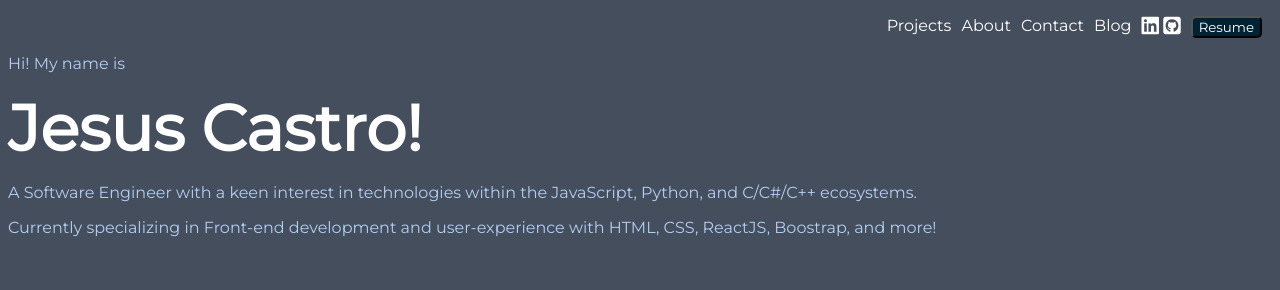
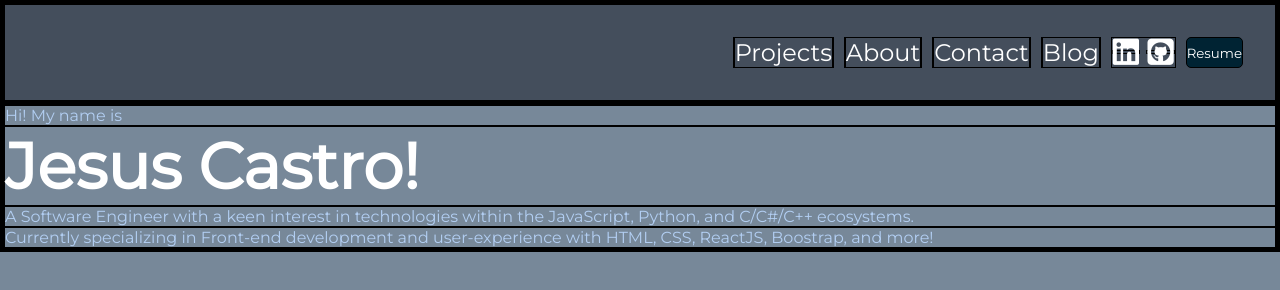
Before and after one commit to jcast24/portfolio, a plain HTML site: page index.html in a window 1280 px wide. Drawn offline with Linux system fonts and the light colour scheme.

Commit message:
updated navbar

```diff
--- a/styles.css
+++ b/styles.css
@@ -1,5 +1,8 @@
 * {
     box-sizing: border-box;
+    margin: 0;
+    padding: 0;
+    border: 1px solid black !important;
 }
 
 *,
@@ -14,20 +17,18 @@ html {
 
 body {
     font-family: "Montserrat", "Hind";
-    /* background-color: #deefe7; */
-    background-color: #444e5c;
-    /* margin: 0;
-      padding: 0; */
+    background-color: lightslategray;
 }
 
 /* Nav Bar */
 ul {
+    background-color: #444e5c;
     display: flex;
     list-style-type: none;
     gap: 10px;
     justify-content: flex-end;
-    /* border: 1px solid; */
-    padding-right: 10px;
+    padding: 2rem;
+    font-size: x-large;
 }
 
 ul a {
```
